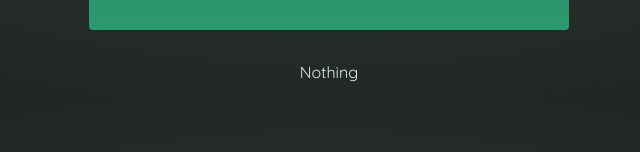
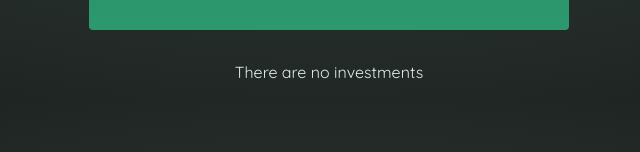
Before and after one commit to DvdCp/investment-calculator, a React (Create React App) app: page / in a window 1280 px wide. Shown: the part 453-605 px from the top of the page, without its empty margins (311-951 px from the left). Built offline with nearby package versions, Linux system fonts and the light colour scheme.

Commit message:
changing p text

```diff
--- a/src/App.js
+++ b/src/App.js
@@ -42,7 +42,7 @@ function App() {
       <Header />
       <SavingsForm onCalculate={calculateHandler} />
 
-      {!result && <p className={styles.noInvestement}>Nothing</p>}
+      {!result && <p className={styles.noInvestement}>There are no investments</p>}
       {result && <ResultTable result={result} initialInvestment={initialInvestment} />}
     </div>
   );
```
